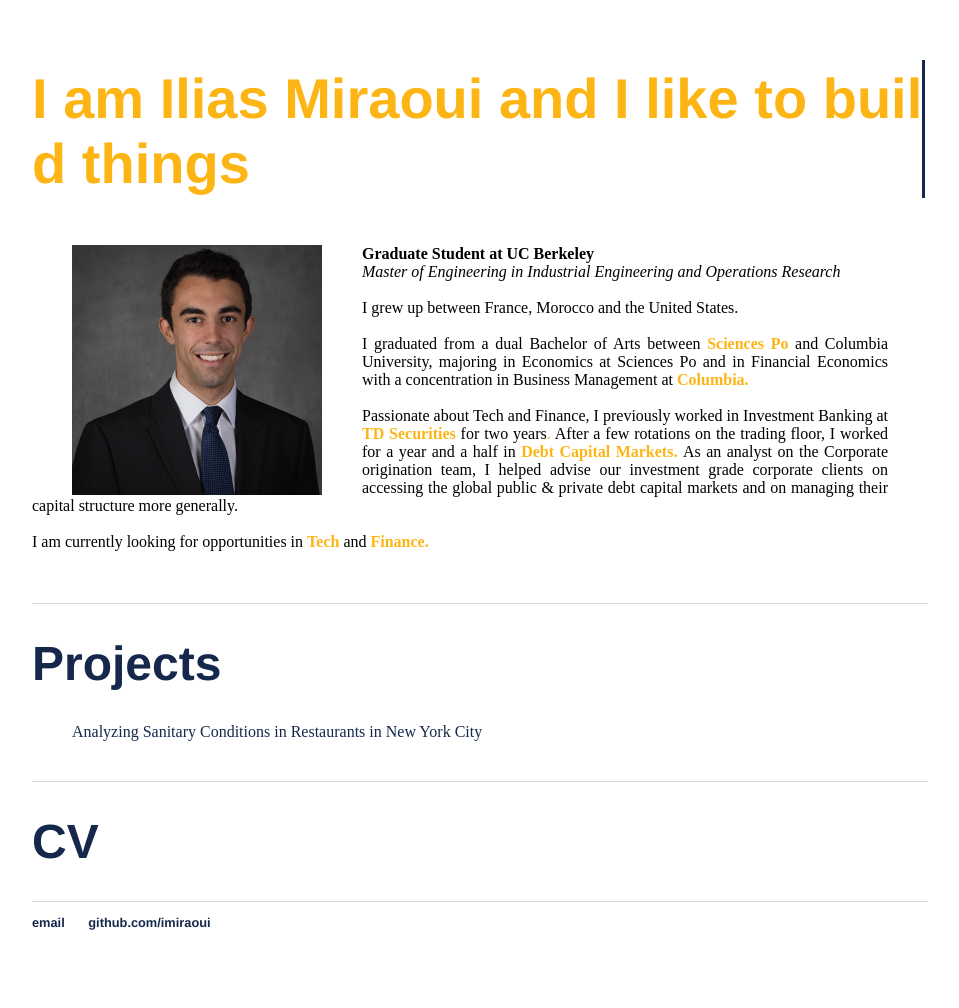
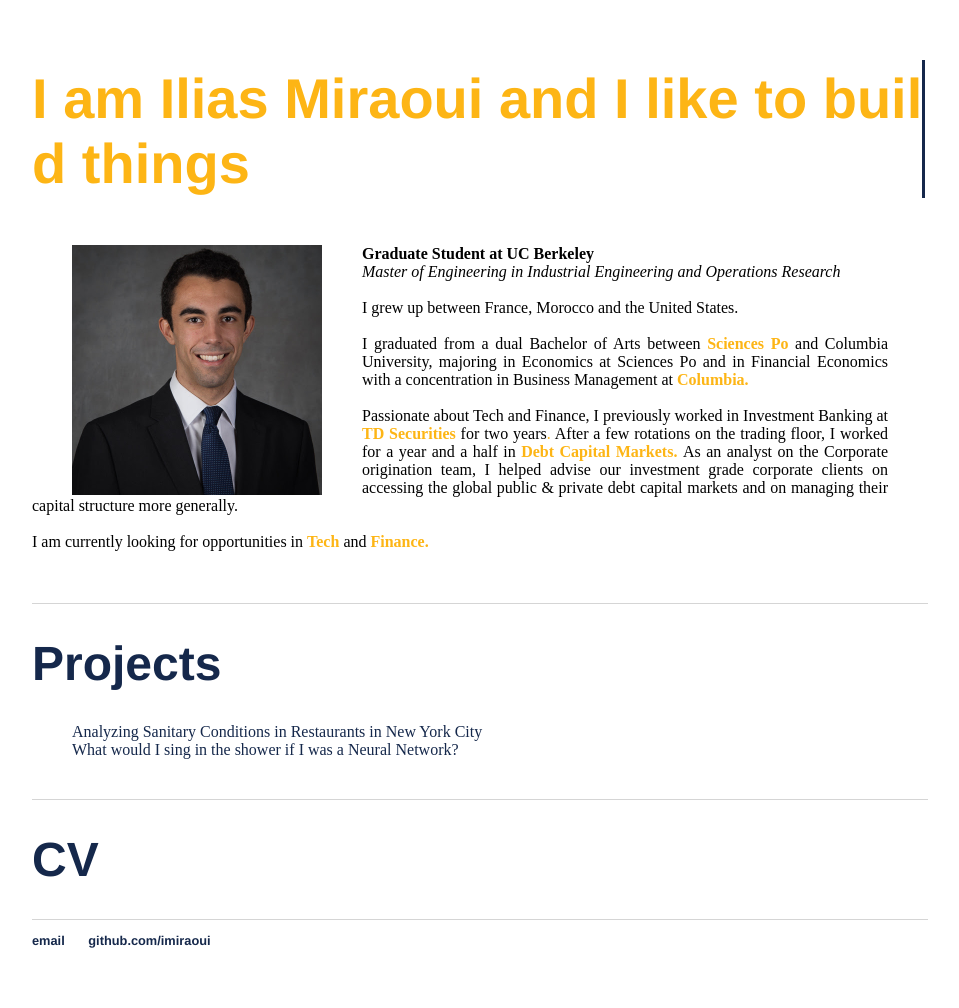
Before and after one commit to imiraoui/imiraoui.github.io, a Jekyll site: the page built from index.html, in a window 1280 px wide. Shown: the whole page, without its empty margins (160-1119 px from the left). Built offline with Jekyll 4.4.1, drawn with Linux system fonts in a browser that asks for light colours; nearby versions of some CDN libraries.

Commit message:
Adding the Spotify Project

```diff
--- a/index.html
+++ b/index.html
@@ -25,7 +25,7 @@ title: Ilias Miraoui
 			<a name="Projects"> </a><h1> Projects </h1>
 			<ul class="posts">
     <li><a href="https://github.com/imiraoui/NYC-Restaurant-Analysis"> Analyzing Sanitary Conditions in Restaurants in New York City </a></li>
-
+    <li><a href="https://github.com/imiraoui/Spotify-Lyrics"> What would I sing in the shower if I was a Neural Network? </a></li>
 </ul>
 		</div>
 		<div class ="projects" >
```
